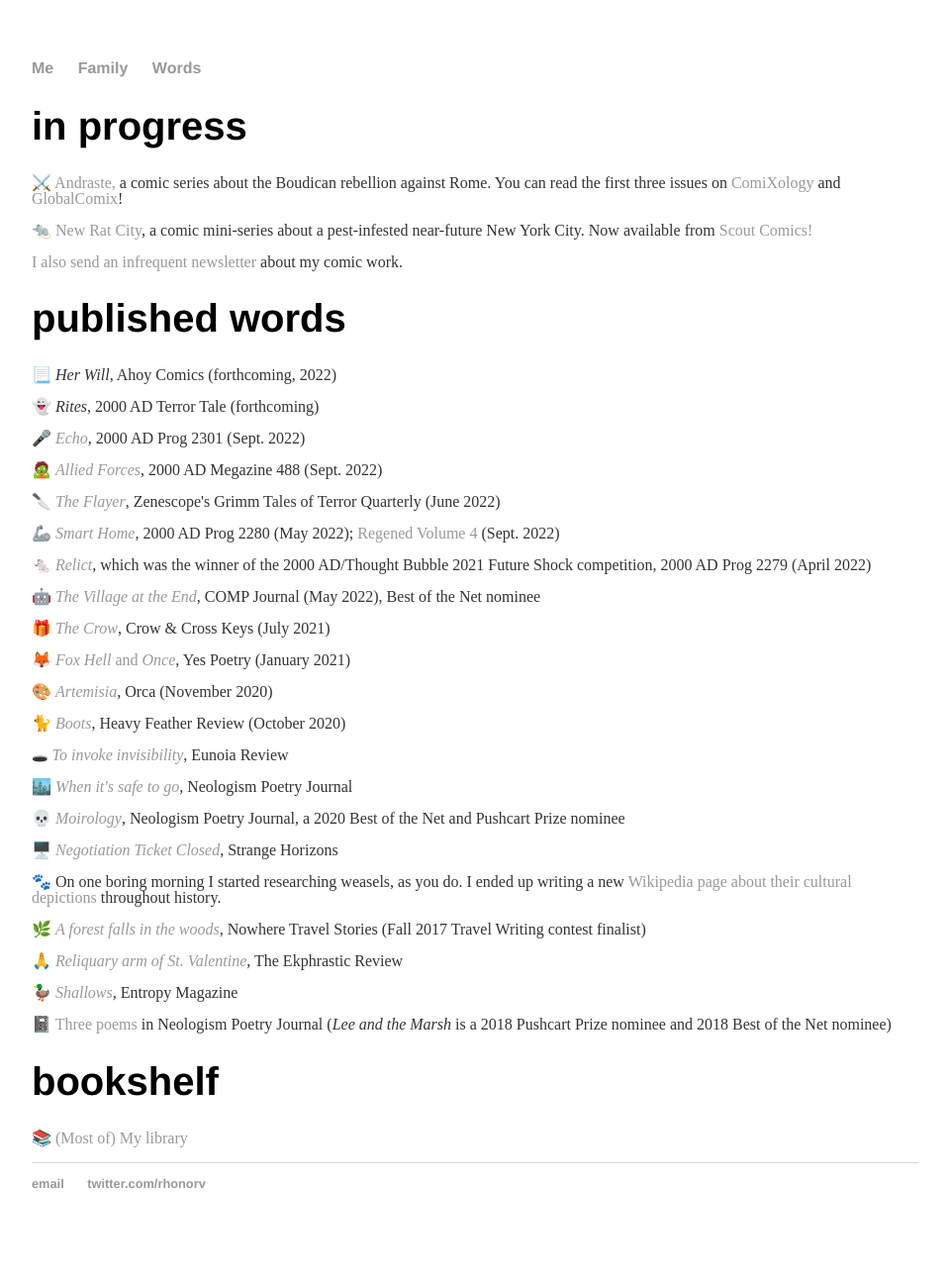
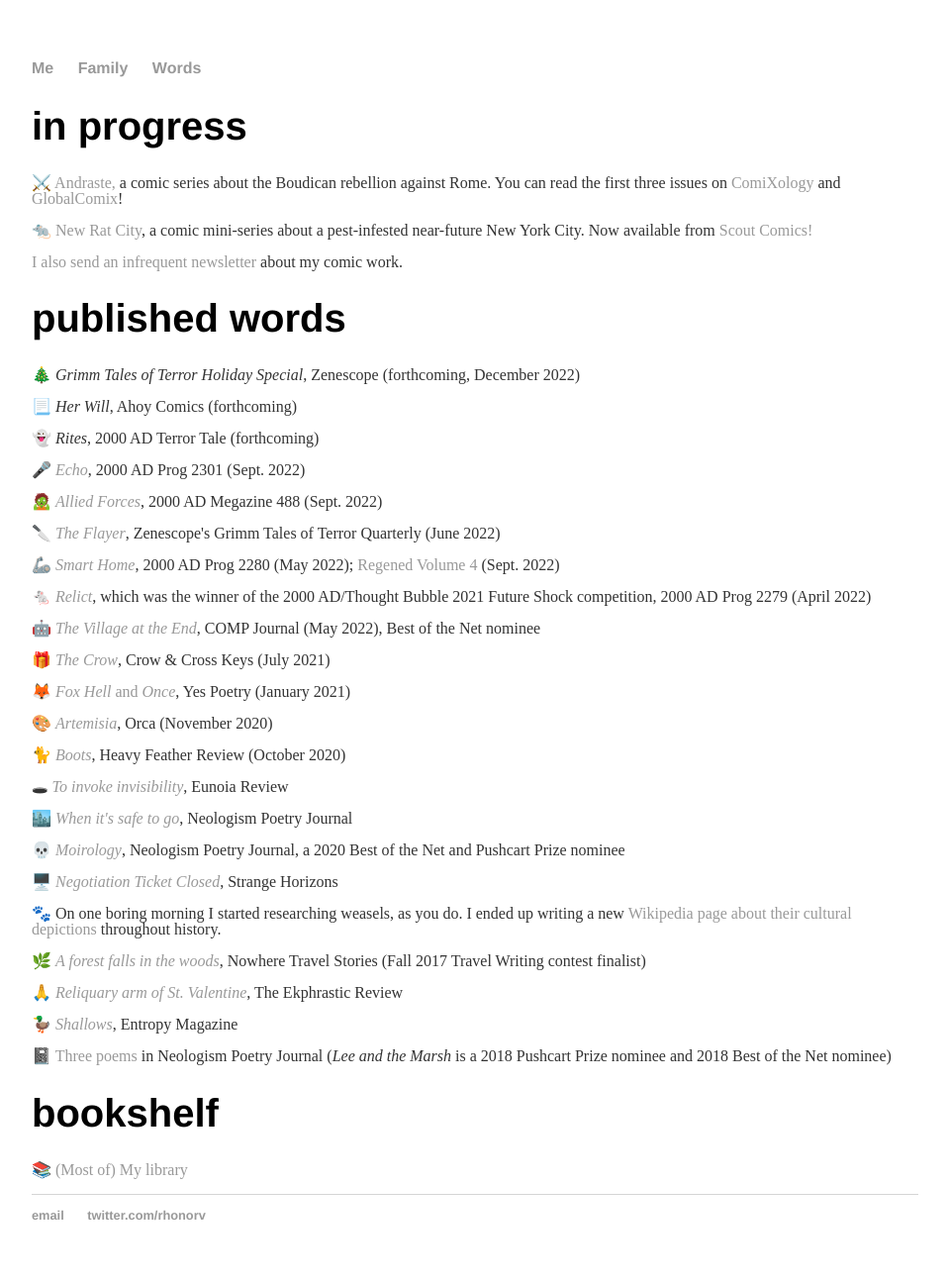
Before and after one commit to rhonorv/rhonorv.github.io, a Jekyll site: the page words/index.html, which Jekyll copies as it is, in a window 1280 px wide. Shown: the whole page at 99% size, without its empty margins (160-1119 px from the left). Built offline with Jekyll 4.4.1, drawn with Linux system fonts in a browser that asks for light colours; before the commit the page ends 1263 px from its top, so only the background shows below that.

Commit message:
Update index.html

```diff
--- a/words/index.html
+++ b/words/index.html
@@ -31,7 +31,9 @@
 
 	<div class="words">
 	<h1>published words</h1>
-		<p><span aria-hidden="true">📃 </span><em>Her Will</em>, Ahoy Comics (forthcoming, 2022)</p>
+		<p><span aria-hidden="true">🎄 </span><em>Grimm Tales of Terror Holiday Special</em>, Zenescope (forthcoming, December 2022)</p>
+
+		<p><span aria-hidden="true">📃 </span><em>Her Will</em>, Ahoy Comics (forthcoming)</p>
 
 		<p><span aria-hidden="true">👻 </span><em>Rites</em>, 2000 AD Terror Tale (forthcoming)</p>
 
```
